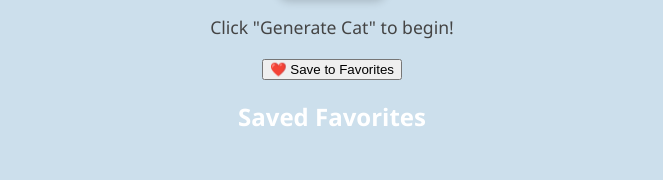
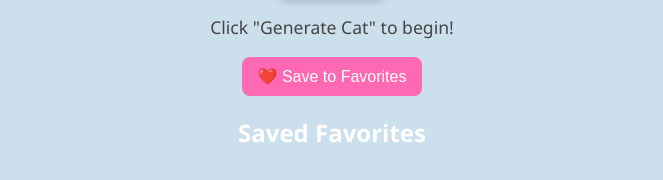
Before and after one commit to CourtKnee219/Cat-Image-Generator, a plain HTML site: page src/index.html in a window 1280 px wide. Shown: the part 282-462 px from the top of the page, without its empty margins (308-971 px from the left). Drawn offline with Linux system fonts and the light colour scheme.

Commit message:
Style for favBtn and hover

```diff
--- a/src/style.css
+++ b/src/style.css
@@ -54,3 +54,17 @@ h1 {
   font-size: 1.1rem;
   color: #444;
 }
+
+#favBtn {
+  background-color: #ff69b4;
+  color: white;
+  border: none;
+  padding: 10px 16px;
+  font-size: 1rem;
+  cursor: pointer;
+  border-radius: 8px;
+}
+
+#favBtn:hover {
+  background-color: #e0559e;
+}
```
